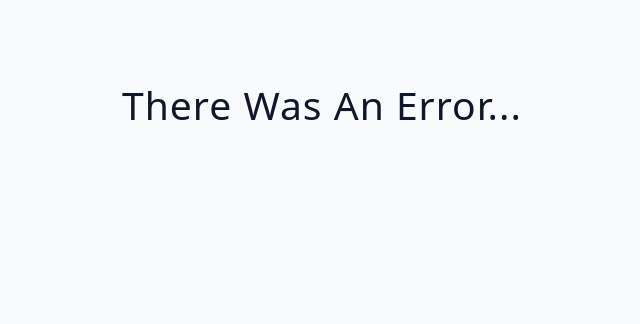
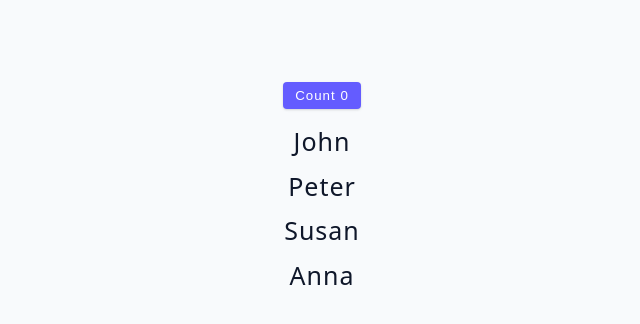
Before and after one commit to FrancineHuang/advanced-react, a React (Vite) app: page / in a window 1280 px wide. Shown: the top 324 px of the page, without its empty margins (318-958 px from the left). Built offline with nearby package versions, Linux system fonts and the light colour scheme; no server answers.

Commit message:
add: lower state

```diff
--- a/src/App.jsx
+++ b/src/App.jsx
@@ -1,4 +1,4 @@
-import Starter from './tutorial/08-custom-hooks/starter/02-fetch-data.jsx'
+import Starter from './tutorial/11-performance/starter/01-lower-state'
 
 function App() {
   return (
--- /dev/null
+++ b/src/tutorial/11-performance/starter/01-lower-state/Counter.jsx
@@ -0,0 +1,17 @@
+import { useState } from 'react'
+
+const Counter = () => {
+    const [count, setCount] = useState(0)
+    const onCount = () => setCount(count + 1)
+    return (
+        <button
+            className='btn'
+            onClick={onCount}
+            style={{ marginBottom: '1rem' }}
+        >
+            count { count }
+        </button>
+    )
+}
+
+export default Counter
--- a/src/tutorial/11-performance/starter/01-lower-state/Person.jsx
+++ b/src/tutorial/11-performance/starter/01-lower-state/Person.jsx
@@ -1,4 +1,4 @@
-import { useEffect } from 'react';
+// import { useEffect } from 'react';
 
 const Person = ({ name }) => {
   console.log('render');
--- a/src/tutorial/11-performance/starter/01-lower-state/index.jsx
+++ b/src/tutorial/11-performance/starter/01-lower-state/index.jsx
@@ -1,19 +1,13 @@
-import { useState } from 'react';
-import { data } from '../../../../data';
-import List from './List';
+import { useState } from 'react'
+import { data } from '../../../../data'
+import Counter from './Counter'
+import List from './List'
 const LowerState = () => {
   const [people, setPeople] = useState(data);
-  const [count, setCount] = useState(0);
 
   return (
     <section>
-      <button
-        className='btn'
-        onClick={() => setCount(count + 1)}
-        style={{ marginBottom: '1rem' }}
-      >
-        count {count}
-      </button>
+      <Counter />
       <List people={people} />
     </section>
   );
```
